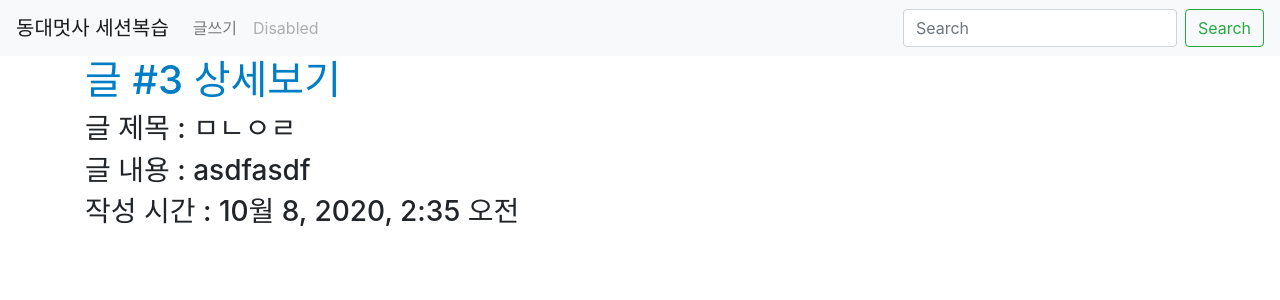
After one commit to alsthd27/likelion, a Django app: page /3/ in a window 1280 px wide. The commit adds this page. Shown: the top 300 px of the page. Run offline with Django 3.2, Linux system fonts and the light colour scheme; data comes from the database, SQL or seed files in the repository; some libraries are stand-ins or nearby versions.

Commit message:
작성된 글 상세 보기

```diff
--- /dev/null
+++ b/myblog/blog/templates/blog/show.html
@@ -0,0 +1,10 @@
+{% extends 'base.html' %}
+
+{% block content %}
+<div class="container">
+    <h1>글 #{{ post.id }} 상세보기</h1>
+    <h3>글 제목 : {{ post.title }}</h3>
+    <h3>글 내용 : {{ post.content }}</h3>
+    <h3>작성 시간 : {{ post.created_at }}</h3>
+</div>
+{% endblock %}
--- a/myblog/blog/urls.py
+++ b/myblog/blog/urls.py
@@ -1,9 +1,10 @@
 from django.urls import path
-from .views import main, new, create
+from .views import main, new, create, show
 
 app_name = 'blog' # app_name 설정하는 이유: 서로 다른 앱에서 동일한 이름의 템플릿 파일이 생성될 수도 있으니 app_name으로 구분하는 것.
 urlpatterns = [
     path('', main, name="main"), # urls.py에서 name 설정하면 템플릿 태그 활용 가능.
     path('new/', new, name="new"),
     path('create/', create, name="create"),
+    path('<int:post_id>/', show, name="show"), # <int:id>는 id라는 이름을 가진 integer 값을 말함.
 ]
--- a/myblog/blog/views.py
+++ b/myblog/blog/views.py
@@ -20,3 +20,8 @@ def create(request):
         post_content = request.POST.get('content')
         Post.objects.create(title=post_title, content=post_content)
     return redirect('blog:main') # blog:main이라는 URL로 이동 -> blog.views에서 main 함수 실행 -> blog/main.html을 render
+
+
+def show(request, post_id): # 특정 글을 가져오려면 해당 글의 고유 id를 알아야겠지??
+    post = Post.objects.get(pk=post_id) # pk = primary key (id와 비슷한 뜻)
+    return render(request, 'blog/show.html', {'post': post})
```
Also changed, not shown: myblog/blog/templates/blog/main.html (+4 -3 lines).
